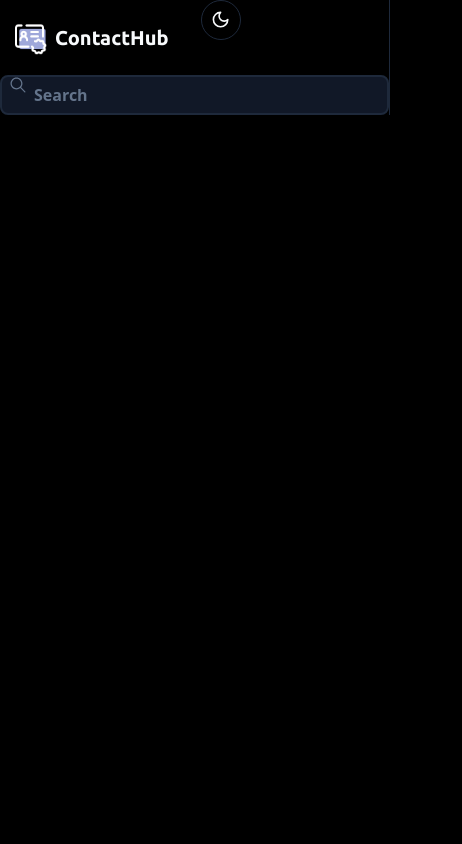
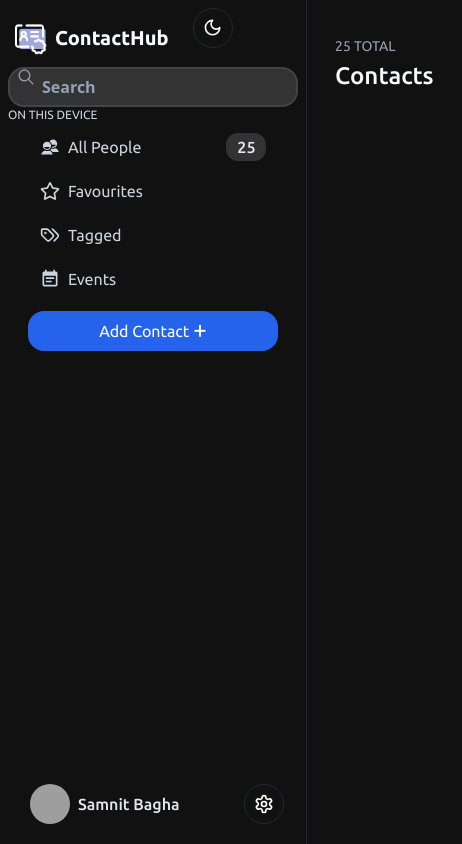
Before and after one commit to Samnit619/Contact-Manager, a React (Vite) app in the folder frontend/: page / in a window 390 px wide. Shown: the whole page, 462 px wide, since content can reach past the window. Built offline with nearby package versions, Linux system fonts and the light colour scheme; grey boxes are pictures that could not be loaded.

Commit message:
Navbar done and added contactList

```diff
--- a/frontend/package.json
+++ b/frontend/package.json
@@ -10,6 +10,7 @@
     "preview": "vite preview"
   },
   "dependencies": {
+    "@radix-ui/react-avatar": "^1.1.0",
     "@radix-ui/react-dropdown-menu": "^2.1.1",
     "@radix-ui/react-slot": "^1.1.0",
     "class-variance-authority": "^0.7.0",
--- a/frontend/src/App.tsx
+++ b/frontend/src/App.tsx
@@ -1,10 +1,15 @@
-import { ThemeProvider } from "./components/ui/theme-provider";
-import NavBar from "./NavBar";
+import { ThemeProvider} from "./components/ui/theme-provider";
+import NavBar from "./components/layout/NavBar";
+import ContactList from "./components/layout/ContactList";
 
 function App() {
   return (
-    <ThemeProvider defaultTheme="dark" storageKey="vite-ui-theme">
+    <ThemeProvider defaultTheme="dark" storageKey="vite-ui-theme" >
+      <div className="flex">
+
       <NavBar />
+      <ContactList/>
+      </div>
     </ThemeProvider>
   );
 }
--- a/frontend/src/NavBar.tsx
+++ /dev/null
@@ -1,32 +0,0 @@
-import React from "react";
-import { ModeToggle } from "./components/ui/mode-toggle";
-import { IoIosSearch } from "react-icons/io";
-import { Input } from "./components/ui/input";
-
-const NavBar = () => {
-  return (
-    <div className="md:w-[300px] md:h-screen border-r">
-      <div className="flex gap-5">
-        <div className="flex items-center px-3 py-5 md:px-5 md:py-7 md:w-[250px] gap-2 ">
-          <div className=" w-[35px] ">
-            <img src="../../public/logo/darklogo1.png" alt="" />
-          </div>
-          <div className=" ubuntu-bold text-xl">ContactHub</div>
-        </div>
-        <div className="md:py-7 md:px-4">
-          <ModeToggle />
-        </div>
-      </div>
-      <div className="relative md:px-6 items-center md:h-[36px]">
-        <div className=" absolute md:bottom-2 text-xl ml-2">
-
-        <IoIosSearch className="right-2 text-slate-500 font-bold"/>
-        </div>
-        <Input className="md:w-[250px] md:h-9 rounded-lg placeholder:text-slate-500 bg-gray-900 px-8 placeholder:font-semibold border-2 border-slate-800 placeholder:text-base"
-        placeholder="Search"/>
-      </div>
-    </div>
-  );
-};
-
-export default NavBar;
--- /dev/null
+++ b/frontend/src/components/layout/ContactList.tsx
@@ -0,0 +1,11 @@
+
+const ContactList = () => {
+  return (
+    <div className="md:w-[600px] h-screen p-2">
+        <div className="text-sm ubuntu-regular text-slate-400 mx-5 mt-7">25 TOTAL</div>
+        <div className="text-2xl ubuntu-medium text mx-5 py-1">Contacts</div>
+    </div>
+  )
+}
+
+export default ContactList;
--- /dev/null
+++ b/frontend/src/components/layout/NavBar.tsx
@@ -0,0 +1,121 @@
+import { IoMdContacts } from "react-icons/io";
+import { ModeToggle } from "../ui/mode-toggle";
+import { IoIosSearch } from "react-icons/io";
+import { Input } from "../ui/input";
+import { Button } from "../ui/button";
+import { FaRegStar } from "react-icons/fa";
+import { LuTags } from "react-icons/lu";
+import { MdEventNote } from "react-icons/md";
+import { Avatar, AvatarFallback, AvatarImage } from "@/components/ui/avatar";
+import { LuSettings } from "react-icons/lu";
+import { useTheme } from "../ui/theme-provider";
+import {
+  DropdownMenu,
+  DropdownMenuContent,
+  DropdownMenuItem,
+  DropdownMenuLabel,
+  DropdownMenuSeparator,
+  DropdownMenuTrigger,
+} from "@/components/ui/dropdown-menu";
+import { useState } from "react";
+
+const NavBar = () => {
+  //change of theme
+  const { theme } = useTheme();
+  //For unique selection of options
+  const [IsSelected, setIsSelected] = useState(null);
+  const handleClick = (button:any) => {
+    setIsSelected(button);
+  };
+  return (
+    <div className="md:w-[300px] h-screen border-r p-2 flex flex-col justify-between transition-colors duration-100">
+      <div className="flex-col">
+        <div className="flex gap-5">
+          <div className="flex items-center px-1 py-3 md:px-3 md:py-5 md:w-[250px] gap-2 ">
+            <div className="w-[35px]">
+              {theme == "dark" ? (
+                <img src="../../../public/logo/darklogo1.png" />
+              ) : (
+                <img src="../../../public/logo/logo1.png" />
+              )}
+            </div>
+            <div className=" ubuntu-bold text-xl">ContactHub</div>
+          </div>
+          <div className="md:py-5 md:px-2">
+            <ModeToggle />
+          </div>
+        </div>
+        <div className="relative md:px-4 items-center md:h-[40px]">
+          <div className=" absolute md:bottom-2.5 text-xl ml-2">
+            <IoIosSearch className=" dark:text-slate-400 text-slate-500 font-bold" />
+          </div>
+          <Input
+            className="md:w-[250px] md:h-10 rounded-2xl dark:placeholder:text-slate-400 placeholder:text-slate-500 dark:bg-[#333333] bg-[#e3e3e3] px-8 placeholder:font-semibold border-2 dark:border-[#444444] border-slate-400 placeholder:text-base dark:hover:bg-[#3c3c3c] hover:bg-slate-200 hover:ease-in-out duration-200 text-base"
+            placeholder="Search"
+          />
+        </div>
+        <div className="dark:text-slate-300 text-slate-700 font-medium text-xs ubuntu-regular md:px-8 md:pt-6">
+          ON THIS DEVICE
+        </div>
+
+        <div className="pb-3 mt-1 mx-4 w-[250px] h-[40px]">
+          <Button onClick={() => handleClick("allPeople")} className={` ${IsSelected === "allPeople" ? "dark:bg-[#333333] bg-[#e3e3e3]":"bg-transparent"} w-[250px] rounded-2xl dark:hover:bg-slate-800 hover:bg-slate-200 dark:text-slate-300 text-slate-700 justify-start ubuntu-regular gap-2 text-base pr-1`}>
+            <IoMdContacts className="text-xl" />
+            All People
+            <div className={`${IsSelected == "allPeople" ? "bg-blue-600 ease-in-out duration-150" : "bg-[#333333]"} flex w-10 h-7  rounded-xl unbuntu-regular font-medium ml-[77px] text-slate-200 justify-center items-center`}>
+              25
+            </div>
+          </Button>
+        </div>
+        <div className="pb-3 mt-1 px-4 w-[250px] h-[40px]">
+          <Button onClick={() => handleClick("favourite")} className={`${IsSelected === "favourite" ? "dark:bg-[#333333] bg-[#e3e3e3]":"bg-transparent"} w-[250px] rounded-2xl dark:hover:bg-slate-800 hover:bg-slate-200 dark:text-slate-300 text-slate-700 justify-start ubuntu-regular gap-2 text-base `}>
+            <FaRegStar className="text-xl" />
+            Favourites
+          </Button>
+        </div>
+        <div className="pb-3 mt-1 px-4 w-[250px] h-[40px]">
+          <Button onClick={() => handleClick("tagged")} className={`${IsSelected === "tagged" ? "dark:bg-[#333333] bg-[#e3e3e3]":"bg-transparent"} w-[250px] rounded-2xl dark:hover:bg-slate-800 hover:bg-slate-200 dark:text-slate-300 text-slate-700 justify-start ubuntu-regular gap-2 text-base `}>
+            <LuTags className="text-xl" />
+            Tagged
+          </Button>
+        </div>
+        <div className="pb-3 mt-1 px-4 w-[250px] h-[40px]">
+          <Button onClick={() => handleClick("events")} className={`${IsSelected === "events" ? "dark:bg-[#333333] bg-[#e3e3e3]":"bg-transparent"} w-[250px] rounded-2xl dark:hover:bg-slate-800 hover:bg-slate-200 dark:text-slate-300 text-slate-700 justify-start ubuntu-regular gap-2 text-base `}>
+            <MdEventNote className="text-xl" />
+            Events
+          </Button>
+        </div>
+        <Button className=" h-10 w-[250px] hover:bg-blue-500 bg-blue-600 rounded-2xl flex justify-center mx-5 my-3 text-white ubuntu-regular text-base gap-1">
+          Add Contact
+          <div className="flex text-2xl h-10 items-center pb-2 pt-1.5">+</div>
+        </Button>
+      </div>
+      <div className="mx-3.5 flex items-center justify-between mb-2">
+        <div className="flex gap-2 dark:text-slate-200 ubuntu-medium text-slate-700 items-center dark:hover:bg-slate-800 hover:bg-slate-200 rounded-xl px-2 py-1 cursor-pointer">
+          <DropdownMenu>
+            <DropdownMenuTrigger className="flex items-center gap-2">
+              <Avatar>
+                <AvatarImage src="https://github.com/shadcn.png" />
+                <AvatarFallback>CN</AvatarFallback>
+              </Avatar>
+              Samnit Bagha
+            </DropdownMenuTrigger>
+            <DropdownMenuContent className=" ubuntu-regular bg-black rounded-xl">
+              <DropdownMenuLabel>My Account</DropdownMenuLabel>
+              <DropdownMenuSeparator />
+              <DropdownMenuItem>Profile</DropdownMenuItem>
+              <DropdownMenuItem>Billing</DropdownMenuItem>
+              <DropdownMenuSeparator />
+              <DropdownMenuItem>Logout</DropdownMenuItem>
+            </DropdownMenuContent>
+          </DropdownMenu>
+        </div>
+        <Button className="w-10 h-10 bg-transparent text-base rounded-full dark:hover:bg-slate-800 hover:bg-slate-200 p-1 border dark:border-slate-800 border-slate-200">
+          <LuSettings className="dark:text-white text-black h-5 w-5" />
+        </Button>
+      </div>
+    </div>
+  );
+};
+
+export default NavBar;
--- /dev/null
+++ b/frontend/src/components/ui/avatar.tsx
@@ -0,0 +1,50 @@
+"use client"
+
+import * as React from "react"
+import * as AvatarPrimitive from "@radix-ui/react-avatar"
+
+import { cn } from "@/lib/utils"
+
+const Avatar = React.forwardRef<
+  React.ElementRef<typeof AvatarPrimitive.Root>,
+  React.ComponentPropsWithoutRef<typeof AvatarPrimitive.Root>
+>(({ className, ...props }, ref) => (
+  <AvatarPrimitive.Root
+    ref={ref}
+    className={cn(
+      "relative flex h-10 w-10 shrink-0 overflow-hidden rounded-full",
+      className
+    )}
+    {...props}
+  />
+))
+Avatar.displayName = AvatarPrimitive.Root.displayName
+
+const AvatarImage = React.forwardRef<
+  React.ElementRef<typeof AvatarPrimitive.Image>,
+  React.ComponentPropsWithoutRef<typeof AvatarPrimitive.Image>
+>(({ className, ...props }, ref) => (
+  <AvatarPrimitive.Image
+    ref={ref}
+    className={cn("aspect-square h-full w-full", className)}
+    {...props}
+  />
+))
+AvatarImage.displayName = AvatarPrimitive.Image.displayName
+
+const AvatarFallback = React.forwardRef<
+  React.ElementRef<typeof AvatarPrimitive.Fallback>,
+  React.ComponentPropsWithoutRef<typeof AvatarPrimitive.Fallback>
+>(({ className, ...props }, ref) => (
+  <AvatarPrimitive.Fallback
+    ref={ref}
+    className={cn(
+      "flex h-full w-full items-center justify-center rounded-full bg-muted",
+      className
+    )}
+    {...props}
+  />
+))
+AvatarFallback.displayName = AvatarPrimitive.Fallback.displayName
+
+export { Avatar, AvatarImage, AvatarFallback }
--- a/frontend/src/index.css
+++ b/frontend/src/index.css
@@ -85,7 +85,7 @@
   }
 
   .dark {
-    --background: 222.2 84% 0%;
+    --background: 0 0% 6.7%;
     --foreground: 210 40% 98%;
 
     --card: 222.2 84% 4.9%;
--- a/frontend/tailwind.config.js
+++ b/frontend/tailwind.config.js
@@ -17,6 +17,7 @@ module.exports = {
       },
     },
     extend: {
+
       colors: {
         border: "hsl(var(--border))",
         input: "hsl(var(--input))",
```
Also changed, not shown: 1 other file (tests, documents, lock files or other folders).
